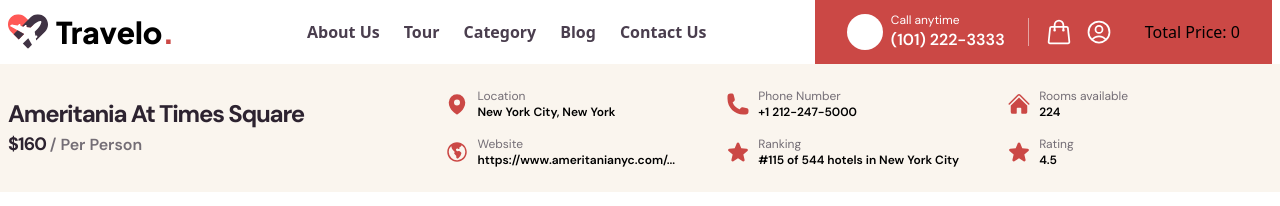
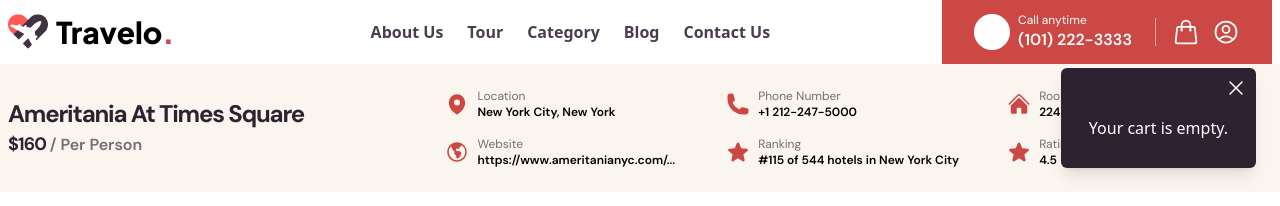
Before and after one commit to margsoftbf/Travelo, a Next.js app: page /hotel/99332 in a window 1280 px wide. Both pictures are taken after a click on the button "Go To Cart". Shown: the top 206 px of the page. Built offline with nearby package versions, Linux system fonts and the light colour scheme; some icons are missing.

Commit message:
Add localStorage, change colors to do good color contrast, work with lighthouse repair some errors

```diff
--- a/src/components/HotelPage/BookingForm.tsx
+++ b/src/components/HotelPage/BookingForm.tsx
@@ -88,7 +88,7 @@
 	const handleSubmit = (e: React.FormEvent<HTMLFormElement>) => {
 		e.preventDefault();
 		const bookingDetails = {
-			hotelId: hotel.id,
+			hotelId: hotel.localName,
 			checkInDate: new Date(checkInDate).toISOString(),
 			checkOutDate: new Date(checkOutDate).toISOString(),
 			adults,
--- a/src/components/Navbar.tsx
+++ b/src/components/Navbar.tsx
@@ -53,7 +53,7 @@
 								</Link>
 								<DesktopMenu isHomePage={isHomePage} />
 								<ContactSection />
-								<div className='-mr-2 flex sm:hidden'>
+								<div className='-mr-2 flex lg:hidden'>
 									<Disclosure.Button className='relative inline-flex items-center justify-center rounded-md p-2 text-gray-400 hover:bg-myBlackTwo hover:text-white focus:outline-none '>
 										<span className='absolute -inset-0.5' />
 										<span className='sr-only'>Open main menu</span>
--- a/src/components/Navbar/ContactSection.tsx
+++ b/src/components/Navbar/ContactSection.tsx
@@ -56,8 +56,8 @@
 							</div>
 						</Menu>
 					</div>
-					{isCartOpen && <Cart />}
 				</div>
+				<Cart isCartOpen={isCartOpen} toggleCart={toggleCart} />
 			</div>
 		</div>
 	);
--- a/src/components/Navbar/DesktopMenu.tsx
+++ b/src/components/Navbar/DesktopMenu.tsx
@@ -10,7 +10,7 @@
 	return (
 		<div>
 			<div className='flex items-center'>
-				<div className='hidden sm:ml-6 sm:block'>
+				<div className='hidden lg:ml-6 lg:block'>
 					<div className='flex space-x-6 '>
 						{navigation.map((item) =>
 							isHomePage && !item.href.startsWith('/') ? (
--- a/src/components/Navbar/MobileMenu.tsx
+++ b/src/components/Navbar/MobileMenu.tsx
@@ -1,14 +1,11 @@
 import { Disclosure } from '@headlessui/react';
-import {
-	ShoppingBagIcon,
-	UserCircleIcon,
-} from '@heroicons/react/24/outline';
+import { ShoppingBagIcon, UserCircleIcon } from '@heroicons/react/24/outline';
 import { navigation } from '@/data/data';
 
 const MobileMenu = () => {
 	return (
 		<div>
-			<Disclosure.Panel className='sm:hidden '>
+			<Disclosure.Panel className='lg:hidden '>
 				<div className='space-y-1 px-2 pb-3 pt-2'>
 					{navigation.map((item) => (
 						<Disclosure.Button
--- a/src/components/cart/Cart.tsx
+++ b/src/components/cart/Cart.tsx
@@ -1,34 +1,58 @@
 import { useSelector, useDispatch } from 'react-redux';
 import { removeBooking } from '@/store/cartSlice';
-import { CartState } from '@/types/types';
 import { RootState } from '@/store/store';
+import { Transition } from '@headlessui/react';
+import { XMarkIcon } from '@heroicons/react/24/solid';
 
-const Cart = () => {
+interface CartProps {
+	isCartOpen: boolean;
+	toggleCart: () => void;
+}
+
+const Cart: React.FC<CartProps> = ({ isCartOpen, toggleCart }) => {
 	const { bookings, totalPrice } = useSelector(
 		(state: RootState) => state.cart
 	);
 	const dispatch = useDispatch();
+	console.log(bookings.length);
 	return (
-		<div>
-			{bookings.map(
-				(
-					booking,
-					index
-				) => (
-					<div key={index}>
-						<p>Hotel ID: {booking.hotelId}</p>
+		<Transition
+			show={isCartOpen}
+			enter='transition ease-out duration-200'
+			enterFrom='opacity-0'
+			enterTo='opacity-100'
+			leave='transition ease-in duration-150'
+			leaveFrom='opacity-100'
+			leaveTo='opacity-0'
+		>
+			<div className='absolute top-1 right-0 mt-16 mr-4 bg-myBlack text-white shadow-lg rounded-md p-4 max-h-screen overflow-auto'>
+				<XMarkIcon
+					className='h-6 w-6 right-2 top-2 absolute cursor-pointer'
+					onClick={toggleCart}
+				/>
+				{bookings.length === 0 ? (
+					<p className='text-center p-3 mt-5'>Your cart is empty.</p>
+				) : (
+					<div className='mt-5'>
+						{bookings.map((booking, index) => (
+							<div key={index} className='mt-6'>
+								<p>Hotel name: {booking.hotelId}</p>
 								<p>Check-In: {booking.checkInDate}</p>{' '}
 								<p>Check-Out: {booking.checkOutDate}</p>{' '}
 								<p>Adults: {booking.adults}</p>
 								<p>Children: {booking.children}</p>
-						<button onClick={() => dispatch(removeBooking(booking.hotelId))}>
+								<button
+									onClick={() => dispatch(removeBooking(booking.hotelId))}
+								>
 									Remove
 								</button>
 							</div>
-				)
-			)}
+						))}
 						<h3>Total Price: {totalPrice}</h3>
 					</div>
+				)}
+			</div>
+		</Transition>
 	);
 };
 
--- a/src/store/cartSlice.ts
+++ b/src/store/cartSlice.ts
@@ -1,14 +1,10 @@
 import { createSlice, PayloadAction } from '@reduxjs/toolkit';
 import { CartState, BookingDetails, getNumberOfNights } from '@/types/types';
 
-const isClient = typeof window === 'object';
-const persistedCartState = isClient ? localStorage.getItem('cart') : null;
-const initialState: CartState = persistedCartState
-	? JSON.parse(persistedCartState)
-	: {
-			bookings: [],
-			totalPrice: 0,
-	  };
+const initialState: CartState = {
+	bookings: [],
+	totalPrice: 0,
+};
 
 const cartSlice = createSlice({
 	name: 'cart',
@@ -24,7 +20,6 @@
 			const priceForAllRooms =
 				numberOfNights * booking.pricePerNight * booking.rooms;
 			state.totalPrice += priceForAllRooms;
-			localStorage.setItem('cart', JSON.stringify(state));
 		},
 		removeBooking: (state, action: PayloadAction<string>) => {
 			const booking = state.bookings.find((b) => b.hotelId === action.payload);
@@ -36,15 +31,13 @@
 			state.bookings = state.bookings.filter(
 				(booking) => booking.hotelId !== action.payload
 			);
-			localStorage.setItem('cart', JSON.stringify(state));
 		},
 		clearCart: (state) => {
 			state.bookings = [];
 			state.totalPrice = 0;
-			localStorage.removeItem('cart');
 		},
 	},
 });
 
-export const { addBooking, removeBooking } = cartSlice.actions;
+export const { addBooking, removeBooking, clearCart } = cartSlice.actions;
 export default cartSlice.reducer;
```
Lines whose indentation alone changed are shown as unchanged.
